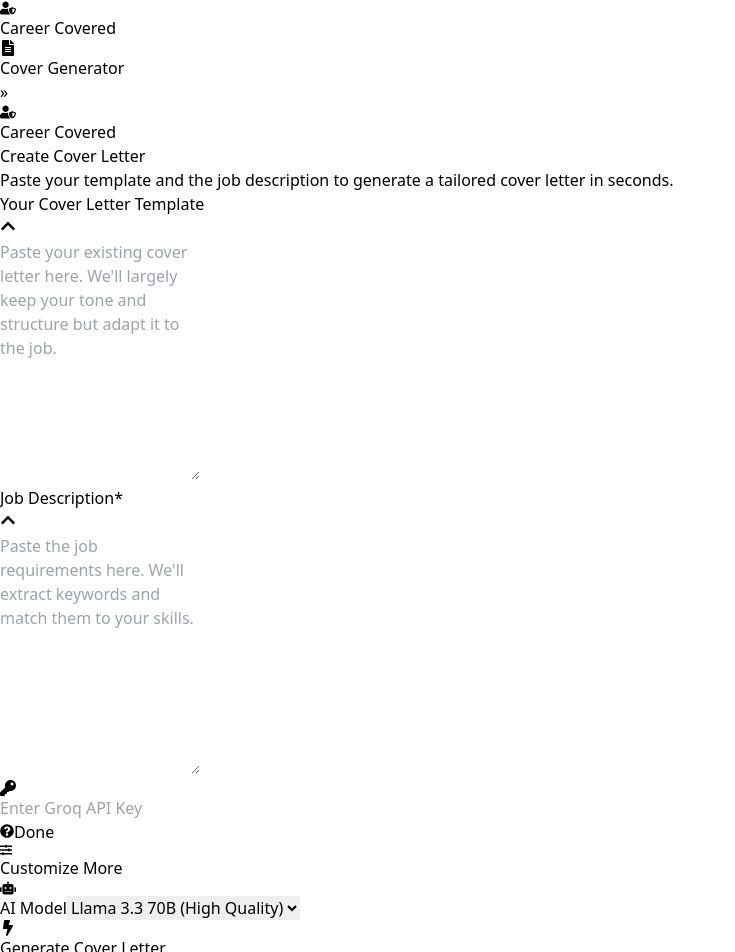
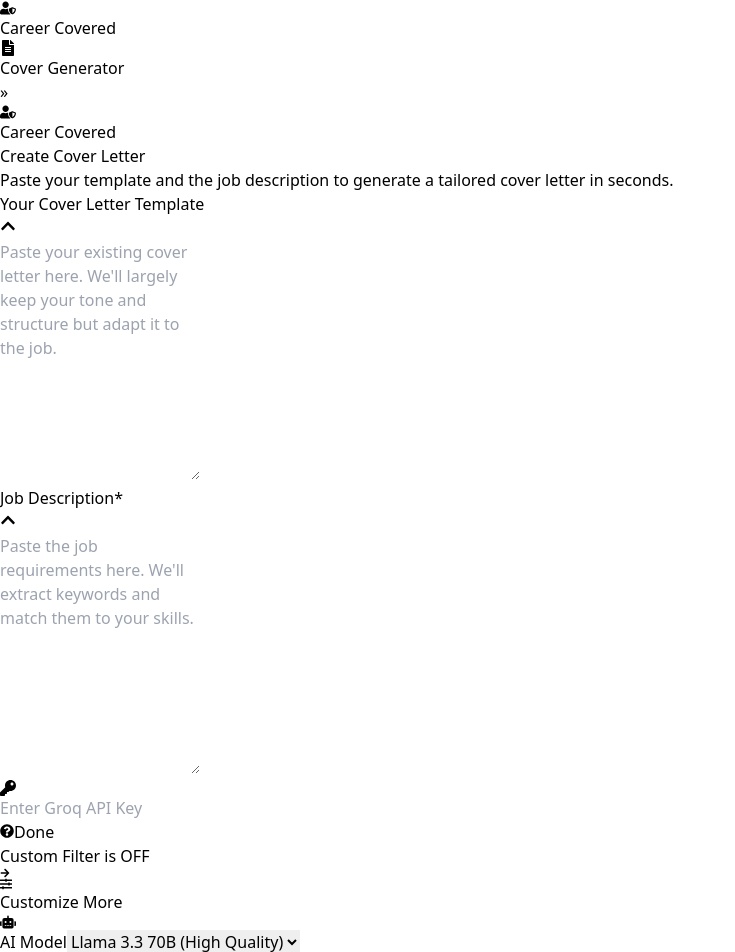
Before and after one commit to raadu/career-covered, a React (Vite) app: page / in a window 1280 px wide. Shown: the top 952 px of the page, without its empty margins (0-735 px from the left). Built offline with nearby package versions, Linux system fonts and the light colour scheme.

Commit message:
feat: enhance CustomizeModal with word limit rules and indicator UI

```diff
--- a/src/components/CustomizeModal.tsx
+++ b/src/components/CustomizeModal.tsx
@@ -1,21 +1,62 @@
 import React, { useState, useEffect } from 'react';
 import { FaTimes, FaSlidersH } from 'react-icons/fa';
+
+export interface CustomizationOptions {
+  limitWords: boolean;
+  wordCount: number;
+  minimalChanges: boolean;
+}
 
 interface CustomizeModalProps {
   isOpen: boolean;
   onClose: () => void;
+  initialOptions: CustomizationOptions;
+  onSave: (options: CustomizationOptions) => void;
 }
 
-const CustomizeModal: React.FC<CustomizeModalProps> = ({ isOpen, onClose }) => {
-  const [limitWords, setLimitWords] = useState<boolean>(() => localStorage.getItem('cl_limitWords') === 'true');
-  const [wordCount, setWordCount] = useState<number>(() => parseInt(localStorage.getItem('cl_wordCount') || '300', 10));
-  const [minimalChanges, setMinimalChanges] = useState<boolean>(() => localStorage.getItem('cl_minimalChanges') === 'true');
+const CustomizeModal: React.FC<CustomizeModalProps> = ({ isOpen, onClose, initialOptions, onSave }) => {
+  const [limitWords, setLimitWords] = useState<boolean>(initialOptions.limitWords);
+  const [wordCountStr, setWordCountStr] = useState<string>(String(initialOptions.wordCount));
+  const [minimalChanges, setMinimalChanges] = useState<boolean>(initialOptions.minimalChanges);
+  const [error, setError] = useState<string>('');
 
   useEffect(() => {
-    localStorage.setItem('cl_limitWords', String(limitWords));
-    localStorage.setItem('cl_wordCount', String(wordCount));
-    localStorage.setItem('cl_minimalChanges', String(minimalChanges));
-  }, [limitWords, wordCount, minimalChanges]);
+    if (isOpen) {
+      setLimitWords(initialOptions.limitWords);
+      setWordCountStr(String(initialOptions.wordCount));
+      setMinimalChanges(initialOptions.minimalChanges);
+    }
+  }, [isOpen, initialOptions]);
+
+  const handleWordCountChange = (e: React.ChangeEvent<HTMLInputElement>) => {
+    // Only allow digits
+    const val = e.target.value.replace(/\D/g, '');
+    setWordCountStr(val);
+    if (error) setError('');
+  };
+
+  const handleSave = () => {
+    if (limitWords) {
+      const finalWordCount = parseInt(wordCountStr, 10);
+      if (isNaN(finalWordCount) || finalWordCount < 50 || finalWordCount > 1000) {
+        setError("Numbers should be between 50 - 1000");
+        return;
+      }
+      setWordCountStr(String(finalWordCount));
+      onSave({
+        limitWords,
+        wordCount: finalWordCount,
+        minimalChanges
+      });
+    } else {
+      setError('');
+      onSave({
+        limitWords,
+        wordCount: parseInt(wordCountStr, 10) || 400,
+        minimalChanges
+      });
+    }
+  };
 
   if (!isOpen) return null;
 
@@ -77,15 +118,17 @@
               <div className="pl-8 animate-in fade-in slide-in-from-top-2 duration-200">
                 <div className="flex items-center gap-2">
                   <input
-                    type="number"
-                    min={50}
-                    max={1000}
-                    value={wordCount}
-                    onChange={(e) => setWordCount(parseInt(e.target.value) || 300)}
-                    className="w-24 p-1.5 text-sm border border-gray-300 rounded-md focus:ring-2 focus:ring-cyan-500 focus:border-transparent outline-none transition-all"
+                    type="text"
+                    value={wordCountStr}
+                    onChange={handleWordCountChange}
+                    placeholder="Numbers should be between 50 - 1000"
+                    className={`flex-1 p-1.5 text-sm border ${error ? 'border-red-500' : 'border-gray-300'} rounded-md focus:ring-2 ${error ? 'focus:ring-red-500' : 'focus:ring-cyan-500'} focus:border-transparent outline-none transition-all`}
                   />
                   <span className="text-sm text-gray-500">words</span>
                 </div>
+                {error && (
+                  <p className="text-red-500 text-xs mt-1">{error}</p>
+                )}
               </div>
             )}
           </div>
@@ -122,7 +165,7 @@
         {/* Footer */}
         <div className="p-4 border-t border-gray-100 bg-gray-50 flex justify-end">
           <button
-            onClick={onClose}
+            onClick={handleSave}
             className="px-5 py-2 text-sm font-medium text-white bg-gray-800 rounded-lg hover:bg-gray-900 transition-colors shadow-sm"
           >
             Save Options
--- a/src/components/GeneratorControls.tsx
+++ b/src/components/GeneratorControls.tsx
@@ -2,34 +2,39 @@
 import toast from 'react-hot-toast';
 import { buildCoverLetterPrompt } from '../utils/promptUtils';
 import { useDispatch, useSelector } from 'react-redux';
-import { FaBolt, FaKey, FaQuestionCircle, FaSlidersH } from 'react-icons/fa';
+import { FaBolt, FaKey, FaQuestionCircle, FaSlidersH, FaArrowRight } from 'react-icons/fa';
 import type { RootState } from '../store/store';
-import { setApiKey, setGeneratedLetter, setAllCollapsed, setModel } from '../store/coverLetterSlice';
+import { setApiKey, setGeneratedLetter, setAllCollapsed, setModel, setCustomization } from '../store/coverLetterSlice';
 import { useGenerateCoverLetterMutation } from '../store/apiSlice';
 import ModelSelector from './ModelSelector';
 import ApiHelpModal from './ApiHelpModal';
-import CustomizeModal from './CustomizeModal';
+import CustomizeModal, { type CustomizationOptions } from './CustomizeModal';
 
 const PROVIDER_NAME = "Groq";
 const PROVIDER_URL = "https://console.groq.com/keys";
 
 const GeneratorControls = () => {
     const dispatch = useDispatch();
-    const { apiKey, jobDescription, template, model, generatedLetter } = useSelector((state: RootState) => state.coverLetter);
+    const { apiKey, jobDescription, template, model, generatedLetter, customization } = useSelector((state: RootState) => state.coverLetter);
     const [generate, { isLoading, error }] = useGenerateCoverLetterMutation();
     const [showKeyInput, setShowKeyInput] = useState(!apiKey);
     const [showHelpModal, setShowHelpModal] = useState(false);
     const [showCustomizeModal, setShowCustomizeModal] = useState(false);
 
-    const handleGenerate = async () => {
+    const isFilterOn = customization?.limitWords || customization?.minimalChanges;
+
+    const handleGenerate = async (optionsOverride?: CustomizationOptions) => {
         if (!apiKey) {
             setShowKeyInput(true);
             return;
         }
         if (!jobDescription) return;
 
+        const activeCustomization = optionsOverride || customization;
+        const wordCountLimit = activeCustomization?.limitWords ? activeCustomization.wordCount : null;
+
         // Construct prompt
-        const prompt = buildCoverLetterPrompt(jobDescription, template);
+        const prompt = buildCoverLetterPrompt(jobDescription, template, wordCountLimit);
 
         try {
             dispatch(setAllCollapsed()); // Collapse inputs for better view
@@ -95,7 +100,19 @@
                 )}
             </div>
 
-            <div className="w-full md:w-auto flex items-center gap-2">
+            <div className="w-full md:w-auto flex flex-wrap items-center justify-end gap-2">
+                <div
+                    title="Shows if any custom cover letter filters are applied"
+                    className={`flex items-center gap-1.5 px-2.5 h-9 text-xs font-semibold transition-colors cursor-default ${
+                        isFilterOn
+                        ? 'text-emerald-600'
+                        : 'text-rose-600'
+                    }`}
+                >
+                    <div className={`w-2 h-2 rounded-full ${isFilterOn ? 'bg-emerald-500 shadow-[0_0_8px_rgba(16,185,129,0.5)]' : 'bg-rose-500'}`}></div>
+                    <span>Custom Filter is {isFilterOn ? 'ON' : 'OFF'}</span>
+                    <FaArrowRight size={10} className="opacity-70" />
+                </div>
                 <button
                     onClick={() => setShowCustomizeModal(true)}
                     className="group relative flex items-center gap-1.5 px-3 h-9 text-xs font-semibold rounded-lg border border-cyan-200 bg-cyan-50 text-cyan-700 hover:bg-cyan-100 overflow-hidden shadow-sm transition-all"
@@ -120,12 +137,18 @@
             <CustomizeModal
                 isOpen={showCustomizeModal}
                 onClose={() => setShowCustomizeModal(false)}
+                initialOptions={customization!}
+                onSave={(options) => {
+                    dispatch(setCustomization(options));
+                    setShowCustomizeModal(false);
+                    handleGenerate(options);
+                }}
             />
 
             {/* Generate Button */}
             <div className="w-full md:w-auto flex flex-col items-end">
                 <button
-                    onClick={handleGenerate}
+                    onClick={() => handleGenerate()}
                     disabled={isLoading || !jobDescription}
                     className={`
                         flex items-center justify-center gap-2 px-4 h-9 text-xs rounded-lg font-semibold text-white shadow transition-all transform hover:-translate-y-0.5 active:translate-y-0
--- a/src/store/coverLetterSlice.ts
+++ b/src/store/coverLetterSlice.ts
@@ -9,6 +9,11 @@
   isTemplateExpanded: boolean;
   isJobDescExpanded: boolean;
   isGenerating: boolean;
+  customization: {
+    limitWords: boolean;
+    wordCount: number;
+    minimalChanges: boolean;
+  };
 }
 
 const savedTemplate = localStorage.getItem('cl_template') || '';
@@ -30,6 +35,11 @@
   isTemplateExpanded: !savedTemplate, // Auto-collapse if saved
   isJobDescExpanded: true,
   isGenerating: false,
+  customization: {
+    limitWords: localStorage.getItem('cl_limitWords') === 'true',
+    wordCount: parseInt(localStorage.getItem('cl_wordCount') || '400', 10),
+    minimalChanges: localStorage.getItem('cl_minimalChanges') === 'true',
+  },
 };
 
 export const coverLetterSlice = createSlice({
@@ -66,6 +76,12 @@
     },
     clearGeneratedLetter: (state) => {
       state.generatedLetter = '';
+    },
+    setCustomization: (state, action: PayloadAction<CoverLetterState['customization']>) => {
+      state.customization = action.payload;
+      localStorage.setItem('cl_limitWords', String(action.payload.limitWords));
+      localStorage.setItem('cl_wordCount', String(action.payload.wordCount));
+      localStorage.setItem('cl_minimalChanges', String(action.payload.minimalChanges));
     }
   },
 });
@@ -80,7 +96,8 @@
   toggleJobDescExpanded,
   setAllCollapsed,
   setIsGenerating,
-  clearGeneratedLetter
+  clearGeneratedLetter,
+  setCustomization
 } = coverLetterSlice.actions;
 
 export default coverLetterSlice.reducer;
--- a/src/utils/promptUtils.ts
+++ b/src/utils/promptUtils.ts
@@ -1,4 +1,8 @@
-export const buildCoverLetterPrompt = (jobDescription: string, template: string): string => {
+export const buildCoverLetterPrompt = (jobDescription: string, template: string, wordCountLimit: number | null = null): string => {
+    const wordRule = wordCountLimit
+        ? `1. Write the cover letter in ${wordCountLimit} words. Strictly under this limit.`
+        : `1. Keep it concise (under 400 words).`;
+
     return `
 You are an expert career consultant.
 Task: Write a professional cover letter.
@@ -9,10 +13,10 @@
 ${template ? `- User's Background/Style (Adapt this): \n${template}` : '- User has not provided a template. Use standard professional format.'}
 
 Rules:
-1. Keep it concise (under 400 words).
+${wordRule}
 2. Only change Position Name, Company name, related skills.
 3. If you see "[One line about product or company value that matches with me]", replace it with a line about product or company value that matches with the job description.
 4. Leave the rest of the template as it is.
-4. Output strictly the cover letter text. No preamble.
+5. Output strictly the cover letter text. No preamble.
         `;
 };
```
